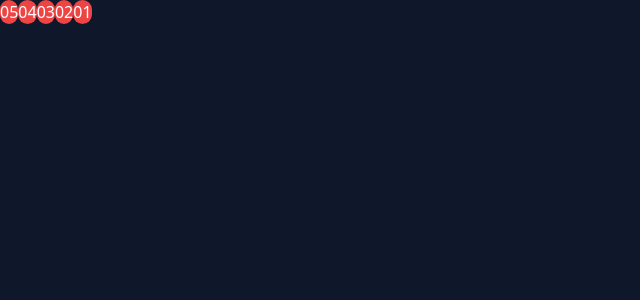
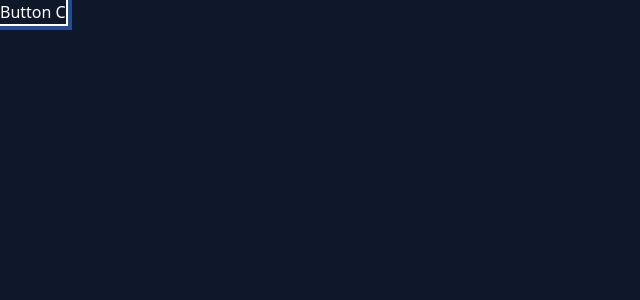
Before and after one commit to GuruDev20/Tailwind-CSS-Demo-practice, a React (Create React App) app: page / in a window 1280 px wide. Shown: the top 300 px of the page, without its empty margins (0-640 px from the left). Built offline with nearby package versions, Linux system fonts and the light colour scheme; the HTML template or start-up script is replaced by a standard one.

Commit message:
border styles

```diff
--- a/src/App.js
+++ b/src/App.js
@@ -2,26 +2,8 @@ import React from "react";
 function App() {
   return (
     <div className="h-screen text-white parent bg-slate-900">
-      {/* <div className="container px-2 columns-3">
-        <h1>Hello</h1>
-        <h1>Hello</h1>
-        <h1>Hello</h1>
-      </div> */}
-      {/* <div className="container px-2 pt-10">
-        <div className="relative bg-red-500 rounded-lg p-8 w-32 h-32">
-          <div className="w-24 h-24 bg-green-500 rounded-lg absolute -left-2 -top-2"></div>
-        </div>
-        <div className="relative bg-red-500 rounded-lg mt-10 p-8 w-32 h-32">
-          <div className="w-24 h-24 bg-green-500 rounded-lg absolute inset-4"></div>
-        </div>
-      </div> */}
-      <div className="container flex">
-        <div className="bg-red-500 z-40 rounded-full border-white">05</div>
-        <div className="bg-red-500 z-30 rounded-full border-white">04</div>
-        <div className="bg-red-500 z-20 rounded-full border-white">03</div>
-        <div className="bg-red-500 z-10 rounded-full border-white">02</div>
-        <div className="bg-red-500 z-0 rounded-full border-white">01</div>
-      </div>
+      {/* <header className="w-full border-b-4 py-4 border-green-500">Header</header> */}
+      <button className="ring-offset-2 ring-4">Button C</button>
     </div>
   );
 }
```
